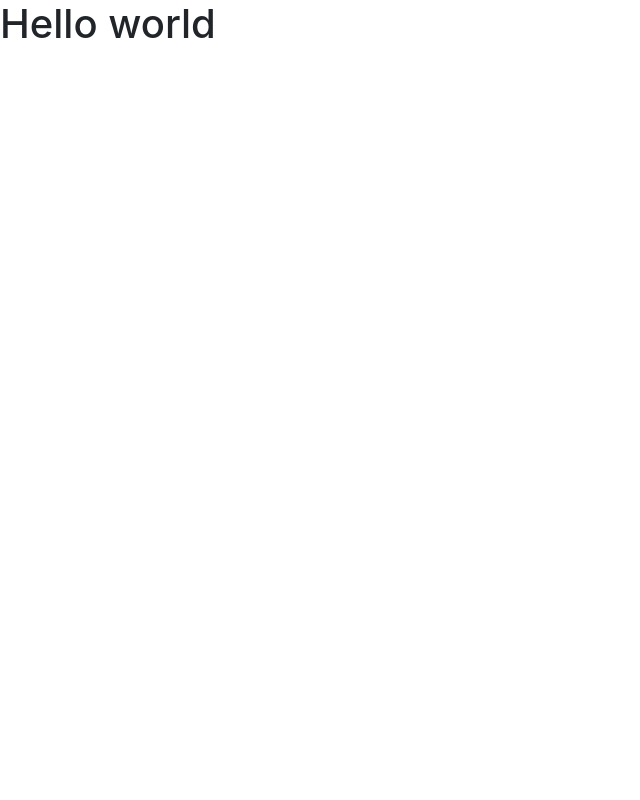
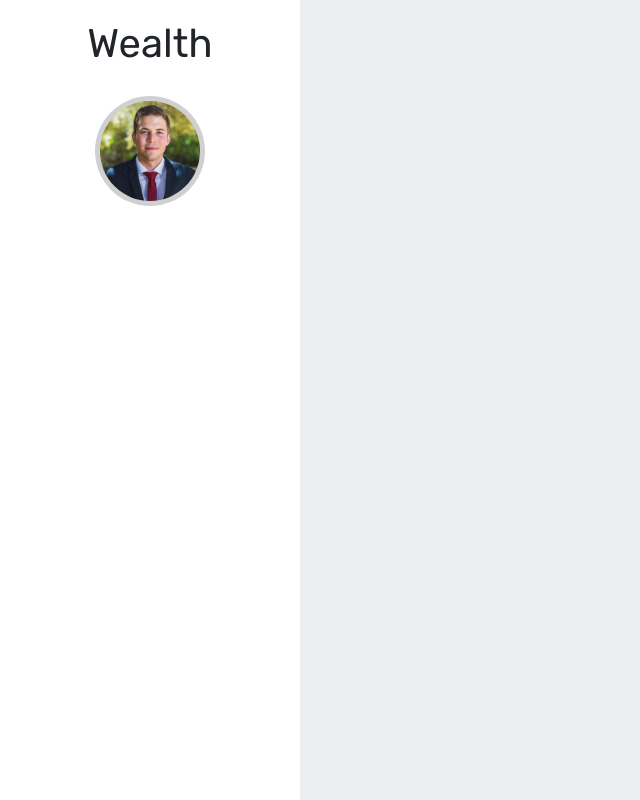
Before and after one commit to mrcj101111/wealth-management, a React (Create React App) app: page / in a window 1280 px wide. Shown: the whole page, without its empty margins (0-640 px from the left). Built offline with nearby package versions, Linux system fonts and the light colour scheme.

Commit message:
Added basic static sidebar

```diff
--- a/src/components/Sidebar.js
+++ b/src/components/Sidebar.js
@@ -1,7 +1,17 @@
 import React from 'react';
+import profile from '../assets/profile.jpg'
 
 function Hello() {
-    return <h1>Hello world</h1>
+    return (
+        <div className="sidebar">
+            <h1 className="text-center">Wealth</h1>
+            <div className="sidebar__profile-picture">
+                <div className="sidebar__profile-picture--grey-border">
+                    <img src={profile} alt="profile"></img>
+                </div>
+            </div>
+        </div>
+    )
 };
 
 export default Hello;
--- a/src/components/Sidebar.scss
+++ b/src/components/Sidebar.scss
@@ -0,0 +1,29 @@
+.sidebar {
+    background: white;
+    width: 300px;
+    height: 100vh;
+    padding-top: 20px;
+}
+
+.sidebar__profile-picture {
+    padding-top: 20px;
+    text-align: center;
+    .sidebar__profile-picture--grey-border {
+        border-radius: 50%;
+        width: 110px;
+        height: 110px;
+        background: #d0d0d0;
+        top: 50%;
+        left: 50%;
+        transform: translate(-50%);
+        position: relative;
+    }
+    img {
+        position: relative;
+        top: 50%;
+        transform: translateY(-50%);
+        border-radius: 50%;
+        width: 100px;
+        height: 100px;
+    }
+}
--- a/src/index.scss
+++ b/src/index.scss
@@ -1,13 +1,7 @@
+@import url('https://fonts.googleapis.com/css2?family=Rubik:wght@400;700&display=swap');
+
 body {
   margin: 0;
-  font-family: -apple-system, BlinkMacSystemFont, 'Segoe UI', 'Roboto', 'Oxygen',
-    'Ubuntu', 'Cantarell', 'Fira Sans', 'Droid Sans', 'Helvetica Neue',
-    sans-serif;
-  -webkit-font-smoothing: antialiased;
-  -moz-osx-font-smoothing: grayscale;
+  font-family: 'Rubik', sans-serif;
+  background: #ebeff2;
 }
-
-code {
-  font-family: source-code-pro, Menlo, Monaco, Consolas, 'Courier New',
-    monospace;
-}
```
Also changed, not shown: src/App.scss (line endings or trailing spaces), src/assets/profile.jpg (added).
